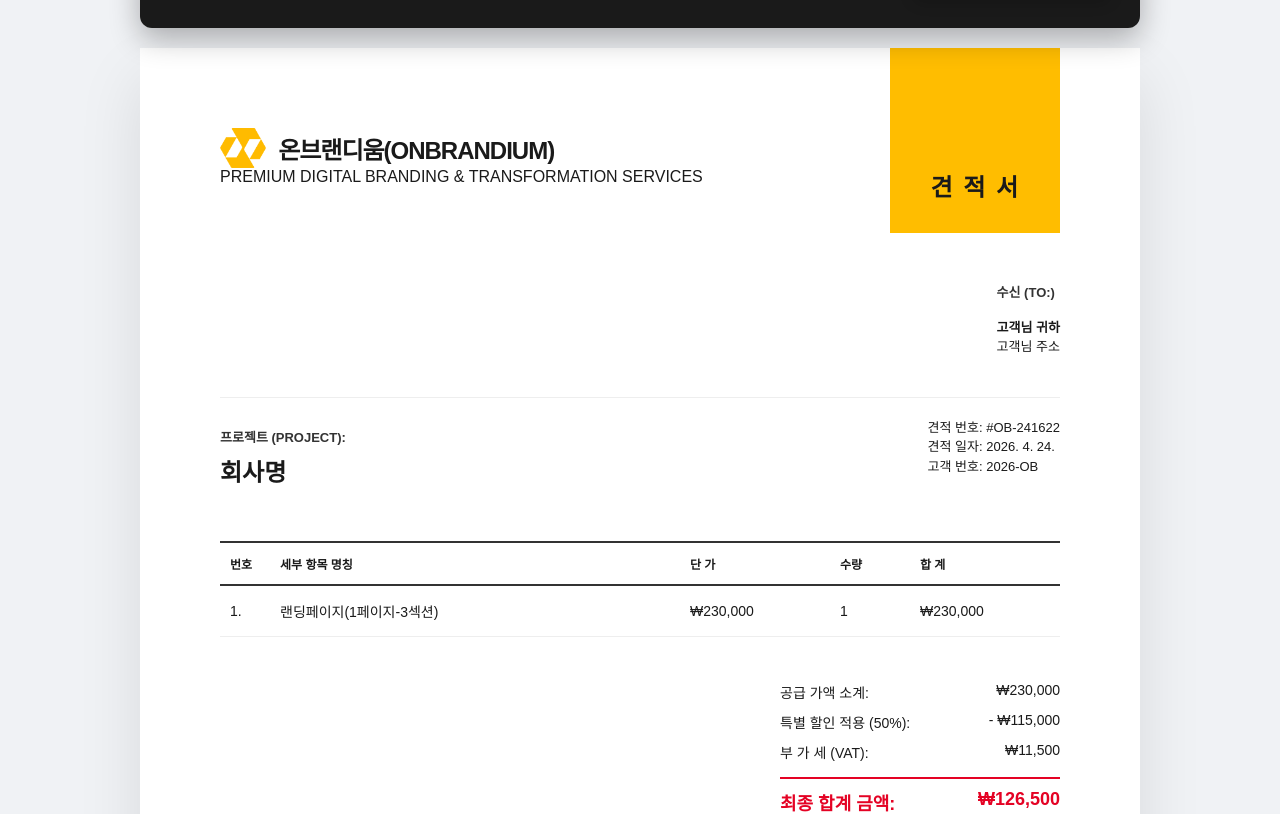
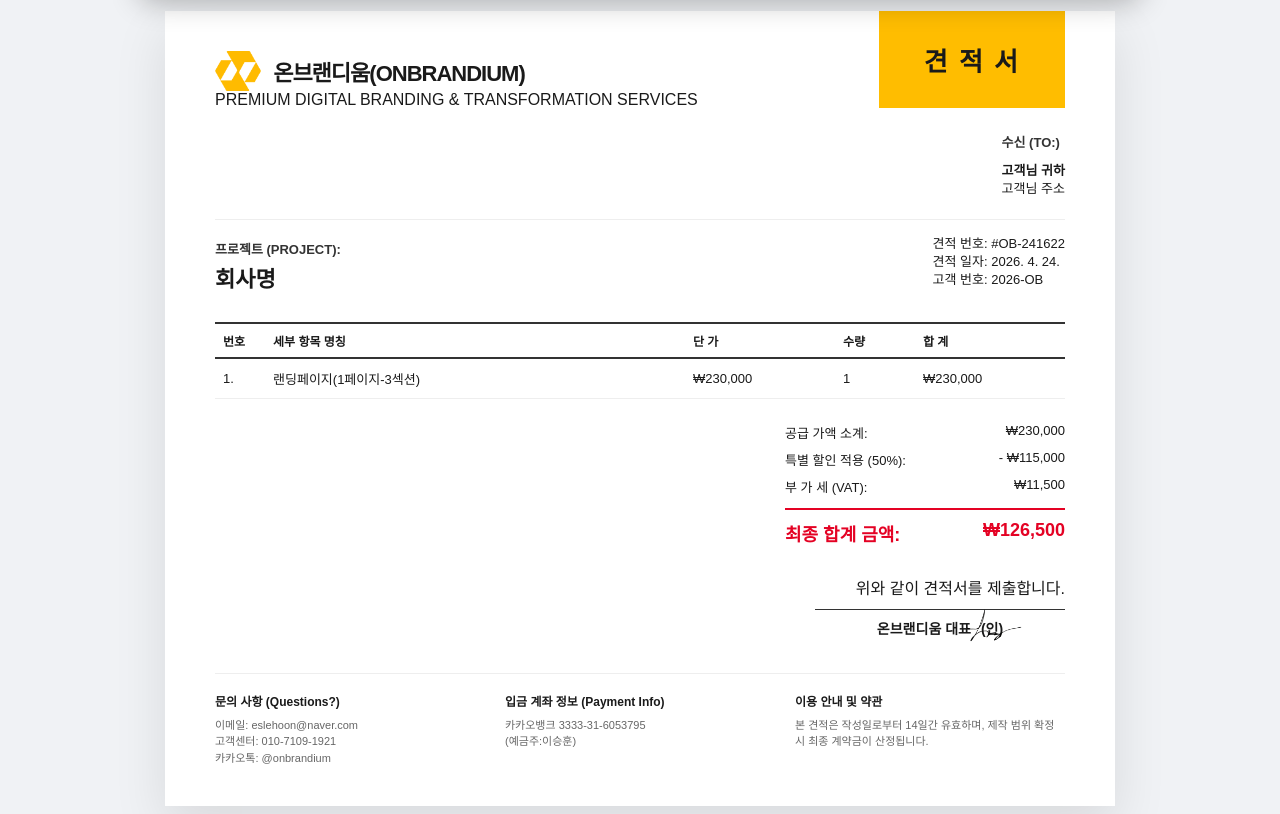
Before and after one commit to eslehoon7/onbrandium-quote, a React (Vite) app: page / in a window 1280 px wide. Shown: the part 931-1745 px from the top of the page. Built offline with nearby package versions, Linux system fonts and the light colour scheme.

Commit message:
feat: update brand package to 20 pages or less with 660,000 KRW, move settings confirm button to top right

```diff
--- a/src/App.jsx
+++ b/src/App.jsx
@@ -10,7 +10,7 @@
 const PACKAGES = [
   { id: 'landing', name: '랜딩페이지 패키지', tableName: '랜딩페이지(1페이지-3섹션)', price: 230000 },
   { id: 'corporate', name: '기업 홈페이지 패키지', tableName: '기업 홈페이지(10페이지 이내)', price: 440000 },
-  { id: 'brand', name: '브랜드 홈페이지 패키지 (10페이지 이상)', tableName: '브랜드 홈페이지 패키지(10페이지 이상)', price: 990000 },
+  { id: 'brand', name: '브랜드 홈페이지 패키지 (20페이지 이내)', tableName: '브랜드 홈페이지 패키지(20페이지 이내)', price: 660000 },
 ];
 
 const SUB_PAGE_PRICE = 80000;
@@ -230,23 +230,27 @@
       const imgData = canvas.toDataURL('image/jpeg', 0.95);
 
       const pdf = new jsPDF('p', 'mm', 'a4');
-      const imgWidth = 210;
-      const pageHeight = 295; // A4 height (leaving 2mm margin)
+      const pageWidth = 210;
+      const pageHeight = 297;
+
+      // 전체 견적서가 A4 1페이지에 딱 맞게 자동 비율 계산
+      const imgWidth = pageWidth;
       const imgHeight = (canvas.height * imgWidth) / canvas.width;
-      let heightLeft = imgHeight;
-      let position = 0;
 
-      // 첫 페이지 추가
-      pdf.addImage(imgData, 'JPEG', 0, position, imgWidth, imgHeight);
-      heightLeft -= pageHeight;
+      let renderWidth = imgWidth;
+      let renderHeight = imgHeight;
+      let posX = 0;
+      let posY = 0;
 
-      // 내용이 더 있으면 다음 페이지들 추가
-      while (heightLeft > 0) {
-        position = heightLeft - imgHeight;
-        pdf.addPage();
-        pdf.addImage(imgData, 'JPEG', 0, position, imgWidth, imgHeight);
-        heightLeft -= pageHeight;
+      if (renderHeight > pageHeight) {
+        // 세로가 A4 1장을 넘을 경우, 1장에 꽉 차도록 비율 축소
+        const scaleRatio = pageHeight / renderHeight;
+        renderWidth = renderWidth * scaleRatio;
+        renderHeight = pageHeight;
+        posX = (pageWidth - renderWidth) / 2; // 좌우 중앙 정렬
       }
+
+      pdf.addImage(imgData, 'JPEG', posX, posY, renderWidth, renderHeight);
 
       const fileName = `${(projectTitle || docTitle || '견적서').replace(/[\/\\?%*:|"<>]/g, '_')}_온브랜디움.pdf`;
       let downloadSuccess = true;
@@ -311,6 +315,13 @@
               <h3 className="text-sm font-bold flex items-center gap-2">
                 <Edit3 size={16} className="text-coral" /> 상세 견적 조건 설정
               </h3>
+              <button
+                onClick={() => setIsControlPanelOpen(false)}
+                className="btn-action btn-coral"
+                style={{ padding: '8px 20px', fontSize: '13px', borderRadius: '8px' }}
+              >
+                <CheckCircle size={16} className="mr-1" /> 설정 완료 및 닫기
+              </button>
             </div>
 
             <div className="grid grid-cols-1 md:grid-cols-3 gap-6 w-full mb-2">
@@ -491,17 +502,6 @@
                 </div>
               </div>
             </div>
-
-            {/* 하단 버튼 영역 */}
-            <div className="flex justify-end pt-6 border-top border-gray-700">
-              <button
-                onClick={() => setIsControlPanelOpen(false)}
-                className="btn-action btn-coral"
-                style={{ padding: '12px 30px', fontSize: '15px', borderRadius: '10px' }}
-              >
-                <CheckCircle size={18} className="mr-2" /> 설정 완료 및 닫기
-              </button>
-            </div>
           </motion.div>
         )}
       </AnimatePresence>
@@ -527,7 +527,7 @@
             </h1>
             <p className="text-[10px] text-muted mt-2">PREMIUM DIGITAL BRANDING & TRANSFORMATION SERVICES</p>
           </div>
-          <div className="invoice-box" style={{ fontSize: '24px', padding: '120px 40px 30px 40px', marginTop: '0px', display: 'flex', alignItems: 'flex-end' }}>
+          <div className="invoice-box" style={{ fontSize: '26px', padding: '30px 45px', marginTop: '0px', display: 'flex', alignItems: 'flex-end' }}>
             {docTitle && docTitle.length <= 4 && !docTitle.includes(' ') ? docTitle.split('').join(' ') : (docTitle || '견 적 서')}
           </div>
         </div>
@@ -543,10 +543,10 @@
           </div>
         </div>
 
-        <div className="info-section" style={{ borderTop: '1px solid #eee', paddingTop: '20px' }}>
-          <div style={{ padding: '10px 0' }}>
-             <h4 className="info-title" style={{ marginBottom: '8px' }}>프로젝트 (PROJECT):</h4>
-             <p style={{ fontSize: '24px', fontWeight: '900', color: '#1a1a1a' }}>{projectTitle}</p>
+        <div className="info-section" style={{ borderTop: '1px solid #eee', paddingTop: '15px' }}>
+          <div style={{ padding: '6px 0' }}>
+             <h4 className="info-title" style={{ marginBottom: '6px' }}>프로젝트 (PROJECT):</h4>
+             <p style={{ fontSize: '22px', fontWeight: '900', color: '#1a1a1a' }}>{projectTitle}</p>
           </div>
           <div className="text-right">
             <p>견적 번호: #OB-{Math.floor(Math.random() * 1000000)}</p>
@@ -618,7 +618,7 @@
           </div>
         </div>
 
-        <div className="signature-area" style={{ marginTop: '80px' }}>
+        <div className="signature-area" style={{ marginTop: '25px' }}>
           <p className="text-[14px] mb-4">위와 같이 {docTitle || '견적서'}를 제출합니다.</p>
           <div className="signature-line" style={{ width: '250px', fontSize: '14px', position: 'relative' }}>
             온브랜디움 대표
--- a/src/index.css
+++ b/src/index.css
@@ -53,13 +53,12 @@
 .whitespace-nowrap { white-space: nowrap; }
 
 .invoice-container {
-  max-width: 1000px;
+  max-width: 950px;
   margin: 20px auto;
   background: white;
-  padding: 0 80px 80px 80px;
-  box-shadow: 0 30px 60px rgba(0,0,0,0.1);
+  padding: 0 50px 40px 50px;
+  box-shadow: 0 20px 50px rgba(0,0,0,0.1);
   position: relative;
-  min-height: 1200px;
   overflow: hidden;
 }
 
@@ -67,25 +66,25 @@
 .invoice-header {
   display: flex;
   justify-content: space-between;
-  margin-bottom: 50px;
+  margin-bottom: 25px;
   align-items: flex-start;
 }
 
 .logo-section {
-  padding-top: 80px; /* 로고 섹션은 기존 패딩만큼 아래로 */
+  padding-top: 40px;
 }
 
 .logo-section h1 {
-  font-size: 24px;
+  font-size: 22px;
   font-weight: 900;
   letter-spacing: -1px;
 }
 
 .invoice-box {
   background: var(--brand-yellow);
-  color: #1a1a1a; /* 어두운 색으로 가독성 확보 */
-  padding: 30px 60px;
-  font-size: 32px;
+  color: #1a1a1a;
+  padding: 30px 45px;
+  font-size: 28px;
   font-weight: 800;
   letter-spacing: 2px;
 }
@@ -94,15 +93,15 @@
 .info-section {
   display: flex;
   justify-content: space-between;
-  margin-bottom: 40px;
+  margin-bottom: 20px;
   font-size: 13px;
-  line-height: 1.5;
+  line-height: 1.4;
 }
 
 .info-title {
   font-weight: 800;
   text-transform: uppercase;
-  margin-bottom: 15px;
+  margin-bottom: 10px;
   color: #333;
 }
 
@@ -110,13 +109,13 @@
 .invoice-table {
   width: 100%;
   border-collapse: collapse;
-  margin-top: 30px;
+  margin-top: 15px;
 }
 
 .invoice-table th {
   border-top: 2px solid #333;
   border-bottom: 2px solid #333;
-  padding: 12px 10px;
+  padding: 8px 8px;
   font-size: 12px;
   font-weight: 800;
   text-align: left;
@@ -124,33 +123,33 @@
 }
 
 .invoice-table td {
-  padding: 15px 10px;
+  padding: 10px 8px;
   border-bottom: 1px solid var(--gray-border);
-  font-size: 14px;
+  font-size: 13px;
 }
 
 /* Total Section */
 .total-section {
   display: flex;
   justify-content: space-between;
-  margin-top: 40px;
+  margin-top: 20px;
 }
 
 .summary-table {
-  width: 250px;
-  font-size: 14px;
+  width: 280px;
+  font-size: 13px;
 }
 
 .summary-row {
   display: flex;
   justify-content: space-between;
-  padding: 5px 0;
+  padding: 4px 0;
 }
 
 .summary-row.grand-total {
   color: var(--brand-red); /* 강조를 위해 레드로 다시 변경 */
   font-weight: 800;
-  margin-top: 10px;
+  margin-top: 8px;
 }
 
 /* Interactive Controls (Panel on the left or top) */
@@ -210,38 +209,38 @@
 
 /* Footer Section */
 .invoice-footer {
-  margin-top: 100px;
+  margin-top: 35px;
   border-top: 1px solid #eee;
-  padding-top: 30px;
+  padding-top: 18px;
   display: grid;
   grid-template-columns: 1fr 1fr 1fr;
-  gap: 30px;
+  gap: 20px;
 }
 
 .footer-col h4 {
-  font-size: 13px;
+  font-size: 12px;
   font-weight: 800;
-  margin-bottom: 15px;
+  margin-bottom: 8px;
 }
 
 .footer-col p {
-  font-size: 12px;
+  font-size: 11px;
   color: var(--text-muted);
-  line-height: 1.6;
+  line-height: 1.5;
 }
 
 .signature-area {
-  margin-top: 50px;
+  margin-top: 30px;
   text-align: right;
 }
 
 .signature-line {
-  margin-top: 20px;
+  margin-top: 10px;
   border-top: 1px solid #333;
   display: inline-block;
   width: 200px;
   text-align: center;
-  padding-top: 10px;
+  padding-top: 8px;
   font-size: 12px;
   font-weight: 700;
 }
```
